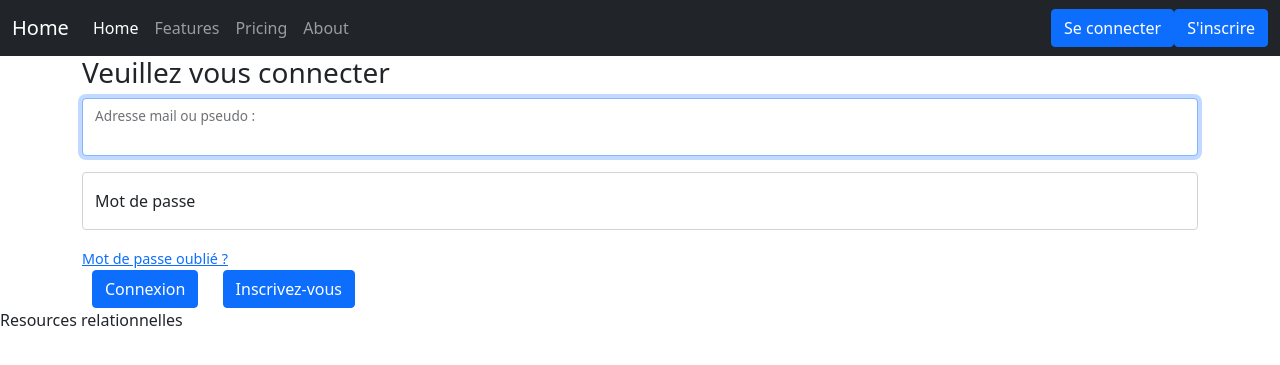
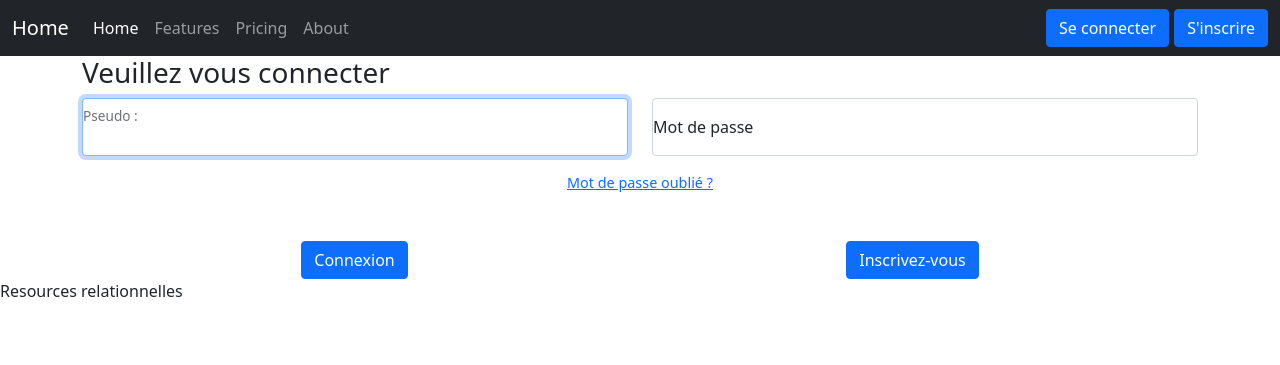
Before and after one commit to DUSSARTLuke/Ressources_Relationnelles, a Symfony app: template templates/pages/security/login.html.twig in a window 1280 px wide. Shown: the top 365 px of the page. Run offline with Twig, Linux system fonts and the light colour scheme; the template is opened without the code that fills it, so the values that code supplies are empty; some libraries are stand-ins or nearby versions.

Commit message:
connexion terminée

```diff
--- a/templates/includes/navbar.html.twig
+++ b/templates/includes/navbar.html.twig
@@ -35,7 +35,7 @@
             {% if app.user %}
                 <a class="btn btn-success" href="{{ path('app_logout') }}">Déconnexion</a>
             {% else %}
-                <a href="{{ path('app_login') }}" class="btn btn-primary">Se connecter</a>
+                <a href="{{ path('app_login') }}" class="btn btn-primary" style="margin-right: 5px;">Se connecter</a>
                 <a href="{{ path('creation_compte') }}" class="btn btn-primary">S'inscrire</a>
             {% endif %}
         </div>
--- a/templates/pages/security/login.html.twig
+++ b/templates/pages/security/login.html.twig
@@ -17,26 +17,32 @@
         <div class="container">
             <div class="InscriptionBox">
                 <h1 class="h3" id="loginH1">Veuillez vous connecter</h1>
-            <div class="form-floating mb-3">
-                <input type="text" value="{{ last_username }}" name="username" id="inputUsername" placeholder="Adresse mail ou Pseudo" class="form-control" required autofocus />
-                <label for="inputUsername">Adresse mail ou pseudo : </label>
+                <div class="row">
+                    <div class="form-floating mb-3 col-6">
+                        <input type="text" value="{{ last_username }}" name="username" id="inputUsername"
+                               placeholder="Pseudo" class="form-control" required autofocus/>
+                        <label for="inputUsername">Pseudo : </label>
                     </div>
-            <div class="form-floating mb-3">
-                <input type="password" name="password" id="inputPassword" placeholder="Entrez votre mot de passe" class="form-control" required />
+                    <div class="form-floating mb-3 col-6">
+                        <input type="password" name="password" id="inputPassword"
+                               placeholder="Entrez votre mot de passe" class="form-control" required/>
                         <label for="inputPassword">Mot de passe</label>
                     </div>
+                </div>
 
+                <div class="d-flex justify-content-center">
                     <a style="font-size: 0.9em" href="{{ path('mdpOublie') }}">Mot de passe oublié ?</a>
+                </div>
             </div>
 
             <input type="hidden" name="_csrf_token"
                    value="{{ csrf_token('authenticate') }}"
             >
 
-        <div id="loginBtn">
+            <div class="d-flex justify-content-around mt-5">
                 <button class="btn btn-primary" style="margin: 0 10px" type="submit">Connexion</button>
                 <div class="btn btn-primary" style="margin: 0 10px" type="submit">
-                <a href="{{path('creation_compte')}}" style="text-decoration:none;color:white;">Inscrivez-vous</a>
+                    <a href="{{ path('creation_compte') }}" style="text-decoration:none;color:white;">Inscrivez-vous</a>
                 </div>
             </div>
         </div>
```
Lines whose indentation alone changed are shown as unchanged.
